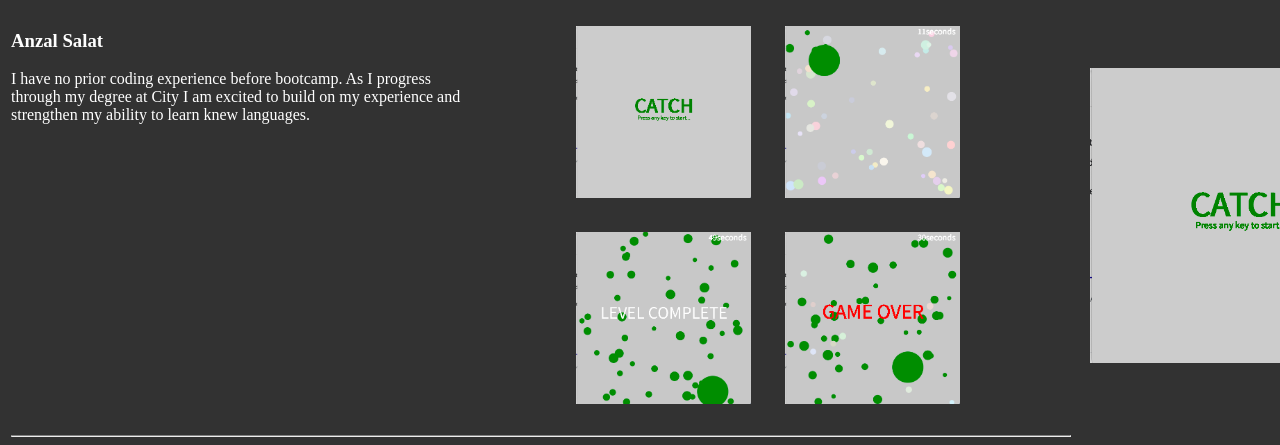
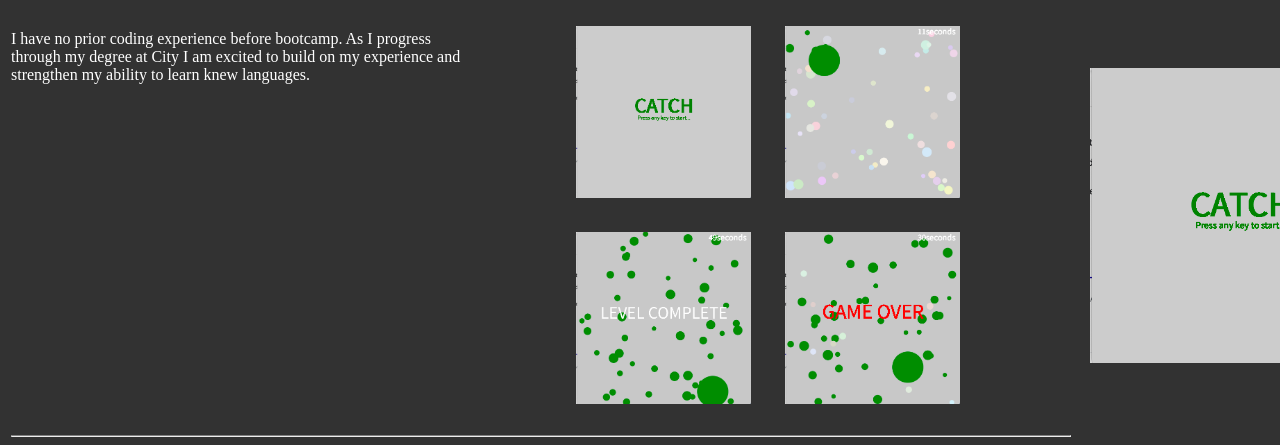
Before and after one commit to anzals/JavaFinalProject, a plain HTML site: page index.html in a window 1280 px wide. Shown: the top 445 px of the page. Drawn offline with Linux system fonts and the light colour scheme; files whose address does not match are found by name.

Commit message:
Update index.html
no name

```diff
--- a/index.html
+++ b/index.html
@@ -26,7 +26,7 @@
 <table width= 1400px>
   <tr>
     <td class="infotd">
-      <h3>Anzal Salat</h3>
+      <h3></h3>
       <p> I have no prior coding experience before bootcamp. As I progress through my degree at City I am excited to build on my experience and strengthen my ability to learn knew languages.  </p>
     </td>
     <td colspan = 1 align=center>
```
